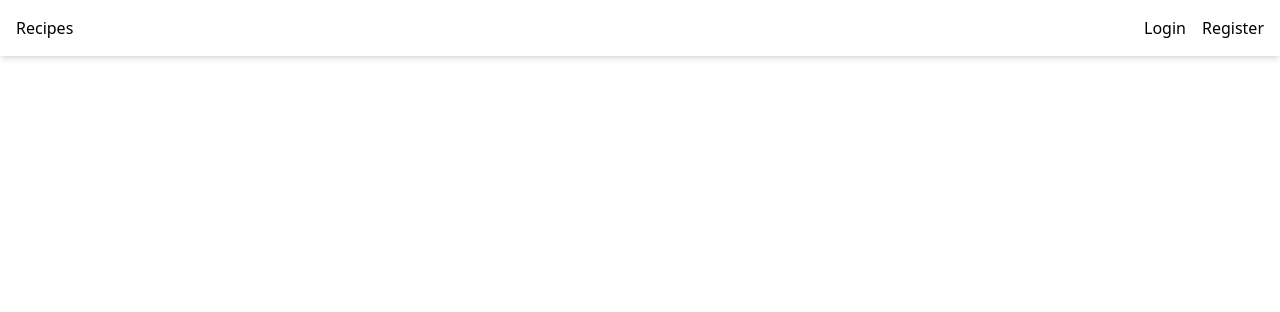
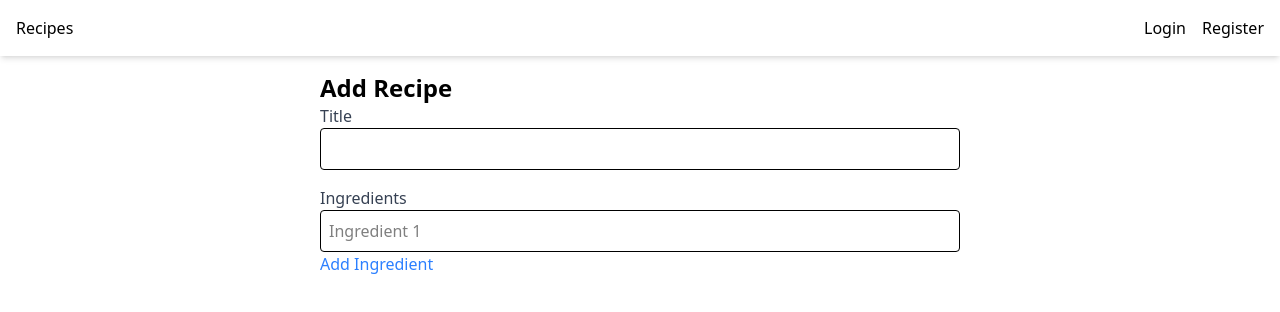
Before and after one commit to Pranjal-Jamuar/recipe, a React (Vite) app in the folder client/: page /add-recipe in a window 1280 px wide. Shown: the top 312 px of the page. Built offline with nearby package versions, Linux system fonts and the light colour scheme.

Commit message:
add add ingredient, remove ingredient in add recipe component

```diff
--- a/client/src/App.jsx
+++ b/client/src/App.jsx
@@ -4,6 +4,7 @@ import { AuthProvider } from "./context/AuthContext"
 import Home from "./pages/Home"
 import Login from "./pages/Login"
 import Register from "./pages/Register"
+import AddRecipe from "./pages/AddRecipe"
 
 function App() {
   return (
@@ -13,6 +14,7 @@ function App() {
         <Route path='/' element={<Home />} />
         <Route path='/login' element={<Login />} />
         <Route path='/register' element={<Register />} />
+        <Route path='/add-recipe' element={<AddRecipe />} />
       </Routes>
     </AuthProvider>
   )
--- a/client/src/components/Navbar.jsx
+++ b/client/src/components/Navbar.jsx
@@ -20,7 +20,10 @@ const Navbar = () => {
         </Link>
         <div className='flex gap-x-4'>
           {user ? (
-            <div>
+            <div className='flex gap-x-4'>
+              <Link to={"/add-recipe"}>
+                <button>Add Recipe</button>
+              </Link>
               <button
                 onClick={handleLogOut}
                 className='text-gray-600 hover:text-gray-800'
--- /dev/null
+++ b/client/src/pages/AddRecipe.jsx
@@ -0,0 +1,101 @@
+import React, { useState } from "react"
+import axios from "axios"
+// import { useNavigate } from "react-router-dom"
+
+const AddRecipe = () => {
+  const [formData, setFormData] = useState({
+    title: "",
+    ingredients: [""],
+    category: "",
+    photoUrl: "",
+    cookingTime: "",
+  })
+
+  const [error, setError] = useState("")
+  const [loading, setLoading] = useState(false)
+  // const navigate = useNavigate()
+
+  const handleInputChange = (field, value) => {
+    setFormData(prev => ({ ...prev, [field]: value }))
+  }
+
+  const handleIngredientChange = (index, value) => {
+    const newIngredients = [...formData.ingredients]
+    newIngredients[index] = value
+    handleInputChange("ingredients", newIngredients)
+    const lastIngredient = formData.ingredients[formData.length - 1]
+    if (error && lastIngredient.trim() !== "") {
+      setError("")
+    }
+  }
+
+  const addIngredient = () => {
+    const lastIngredient = formData.ingredients[formData.ingredients.length - 1]
+    if (lastIngredient.trim() !== "") {
+      setError("")
+      handleInputChange("ingredients", [...formData.ingredients, ""])
+    } else
+      setError("Please fill in the last ingredient before adding a new one!")
+  }
+
+  const removeIngredient = index => {
+    if (formData.ingredients.length > 1) {
+      const newIngredients = formData.ingredients.filter((_, i) => i !== index)
+      handleInputChange("ingredients", newIngredients)
+      const lastIngredient =
+        formData.ingredients[formData.ingredients.length - 1]
+      if (error && lastIngredient.trim() !== "") setError("")
+    }
+  }
+
+  return (
+    <div className='max-w-2xl mx-auto p-4'>
+      <h1 className='text-2xl font-bold'>Add Recipe</h1>
+      <form className='space-y-4'>
+        <div>
+          <label className='block text-gray-700'>Title</label>
+          <input
+            type='text'
+            value={formData.value}
+            onChange={e => handleInputChange("title", e.target.value)}
+            className='w-full p-2 border rounded'
+            required
+          />
+        </div>
+        <div>
+          <label className='block text-gray-700'>Ingredients</label>
+          {formData.ingredients.map((ingredient, index) => (
+            <div key={index}>
+              <input
+                type='text'
+                value={ingredient}
+                onChange={e => handleIngredientChange(index, e.target.value)}
+                className='w-full p-2 border rounded'
+                placeholder={`Ingredient ${index + 1}`}
+                required
+              />
+              {formData.ingredients.length > 1 && (
+                <button
+                  type='button'
+                  onClick={() => removeIngredient(index)}
+                  className='ml-2 text-red-500 hover:text-red-700'
+                >
+                  Remove
+                </button>
+              )}
+            </div>
+          ))}
+          <button
+            type='button'
+            className='text-blue-500 hover:underline'
+            onClick={addIngredient}
+          >
+            Add Ingredient
+          </button>
+        </div>
+      </form>
+    </div>
+  )
+}
+
+export default AddRecipe
```
